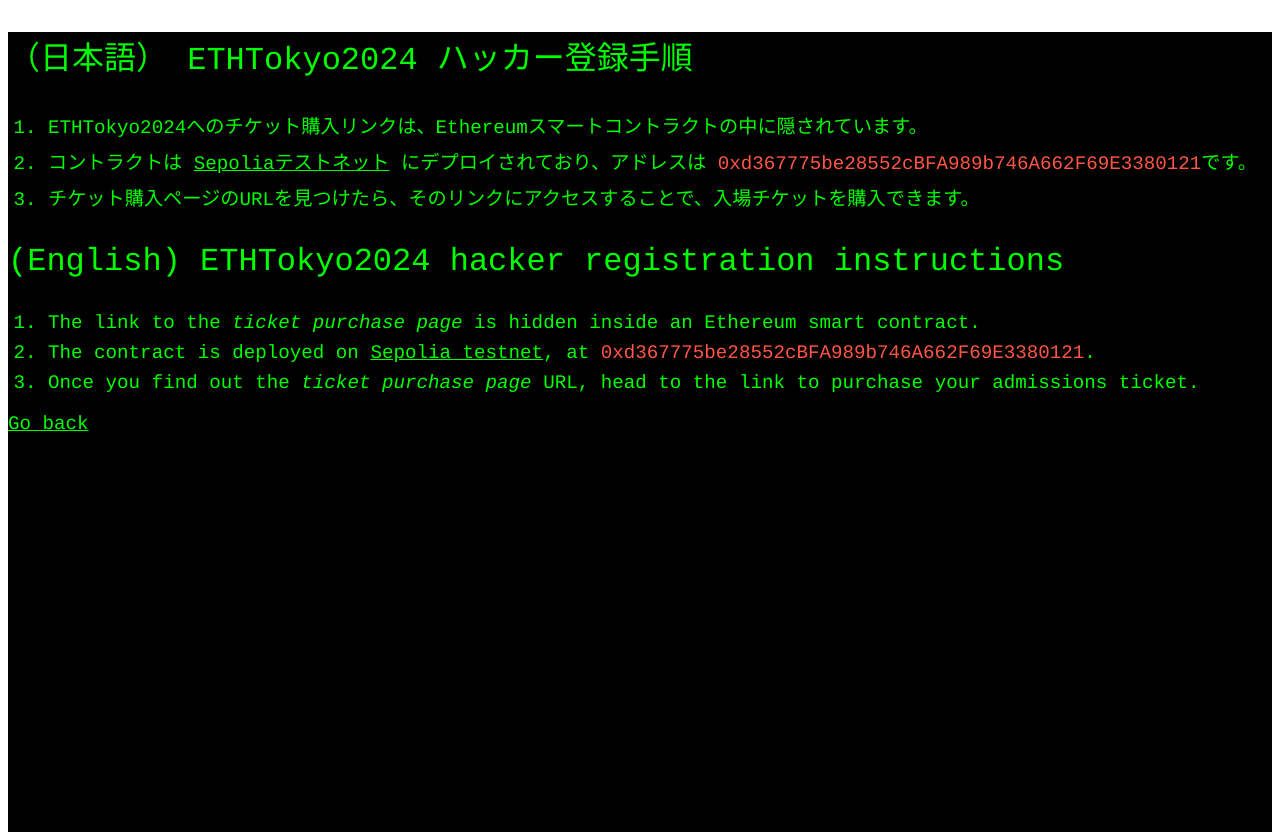
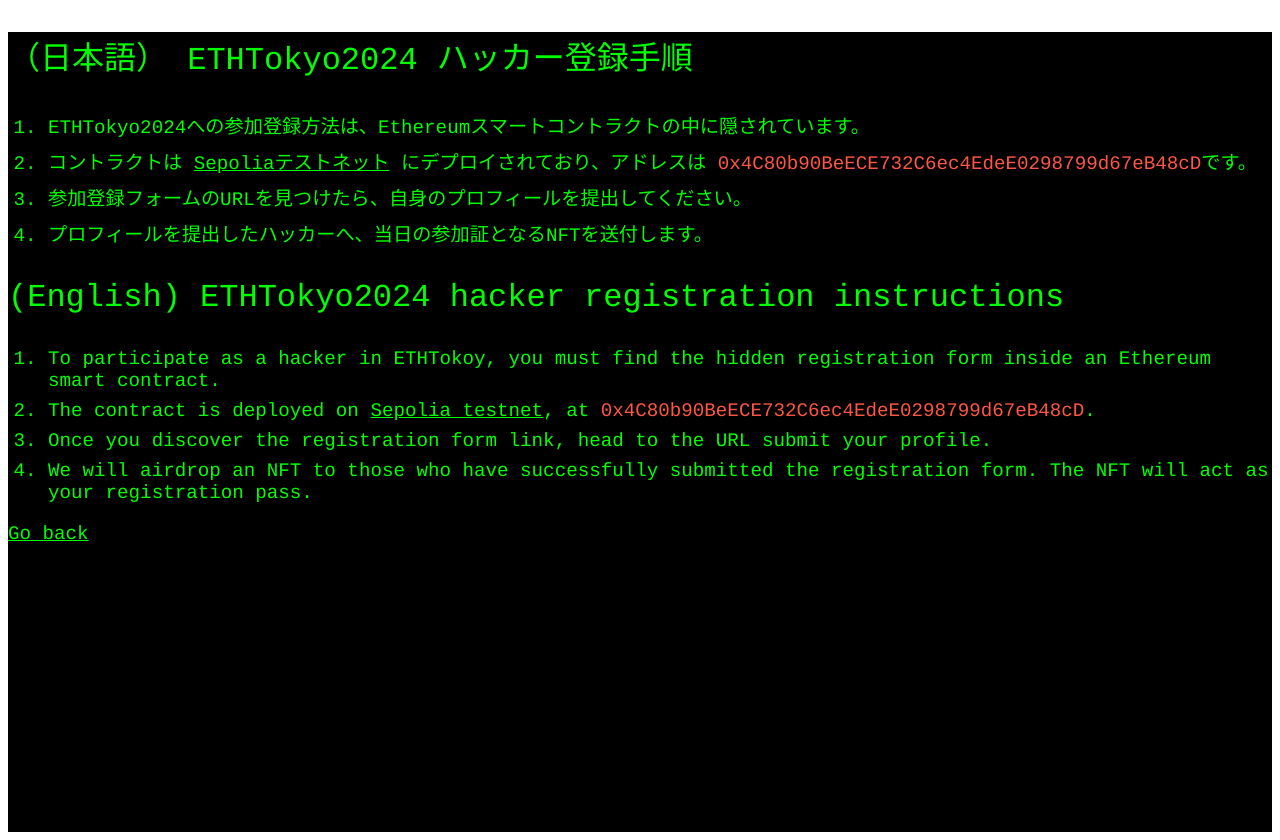
Before and after one commit to ethereumjp/ethtokyo-website, a Next.js app: page /apply in a window 1280 px wide. Built offline with nearby package versions, Linux system fonts and the light colour scheme.

Commit message:
update contract address

```diff
--- a/src/pages/apply.tsx
+++ b/src/pages/apply.tsx
@@ -27,7 +27,7 @@ const HackerChallenge: NextPage = () => {
         `}
       >
         <li>
-          ETHTokyo2024へのチケット購入リンクは、Ethereumスマートコントラクトの中に隠されています。
+          ETHTokyo2024への参加登録方法は、Ethereumスマートコントラクトの中に隠されています。
         </li>
         <li>
           コントラクトは{" "}
@@ -44,12 +44,15 @@ const HackerChallenge: NextPage = () => {
           </a>{" "}
           にデプロイされており、アドレスは{" "}
           <span css={css`color: ${brand.Shuiro};`}>
-            0xd367775be28552cBFA989b746A662F69E3380121
+            0x4C80b90BeECE732C6ec4EdeE0298799d67eB48cD
           </span>
           です。
         </li>
         <li>
-          チケット購入ページのURLを見つけたら、そのリンクにアクセスすることで、入場チケットを購入できます。
+          参加登録フォームのURLを見つけたら、自身のプロフィールを提出してください。
+        </li>
+        <li>
+          プロフィールを提出したハッカーへ、当日の参加証となるNFTを送付します。
         </li>
       </ol>
 
@@ -64,8 +67,8 @@ const HackerChallenge: NextPage = () => {
         `}
       >
         <li>
-          The link to the <em>ticket purchase page</em> is hidden inside an
-          Ethereum smart contract.
+          To participate as a hacker in ETHTokoy, you must find the hidden
+          registration form inside an Ethereum smart contract.
         </li>
         <li>
           The contract is deployed on{" "}
@@ -82,13 +85,17 @@ const HackerChallenge: NextPage = () => {
           </a>
           , at{" "}
           <span css={css`color: ${brand.Shuiro};`}>
-            0xd367775be28552cBFA989b746A662F69E3380121
+            0x4C80b90BeECE732C6ec4EdeE0298799d67eB48cD
           </span>
           .
         </li>
         <li>
-          Once you find out the <em>ticket purchase page</em> URL, head to the
-          link to purchase your admissions ticket.
+          Once you discover the registration form link, head to the URL submit
+          your profile.
+        </li>
+        <li>
+          We will airdrop an NFT to those who have successfully submitted the
+          registration form. The NFT will act as your registration pass.
         </li>
       </ol>
 
```
